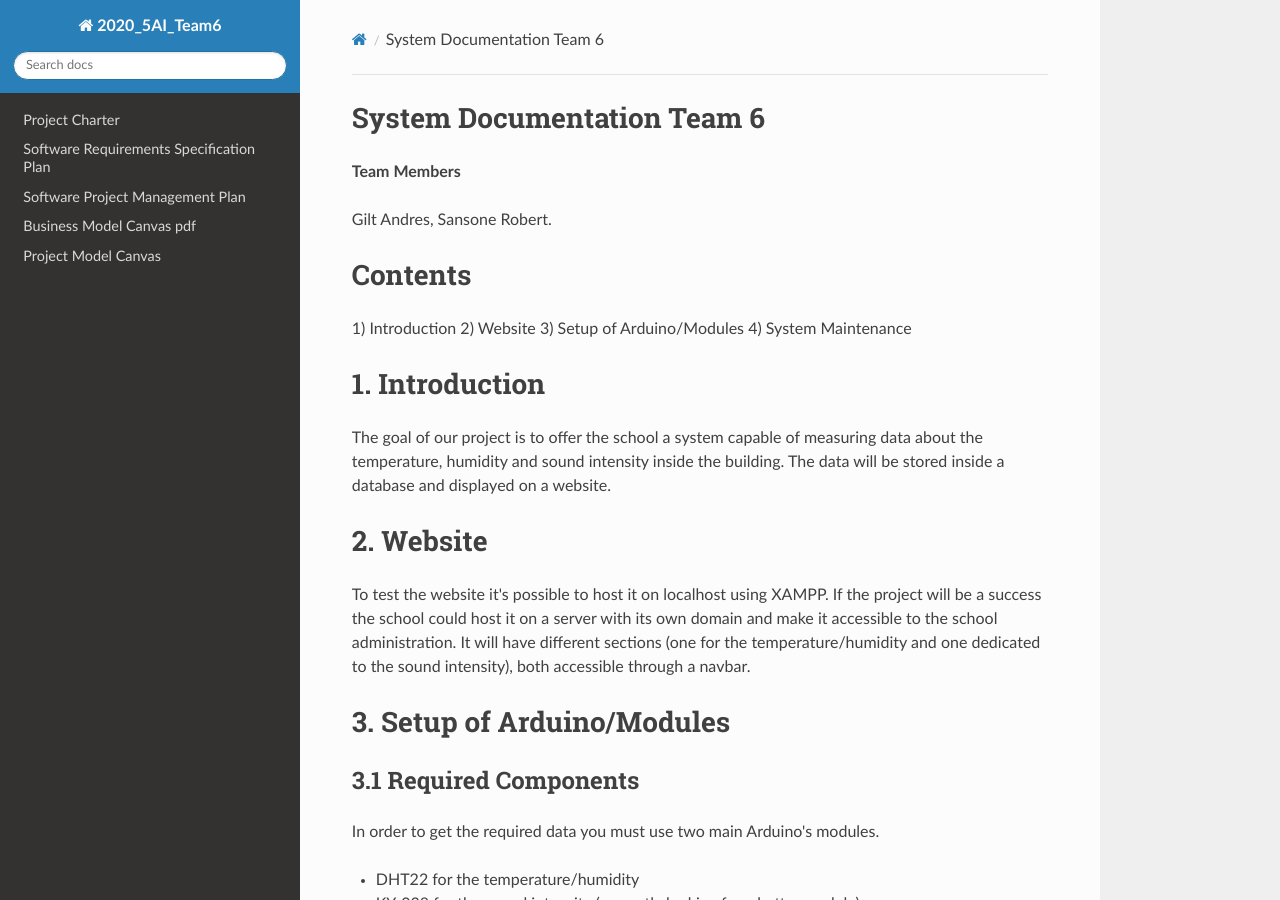
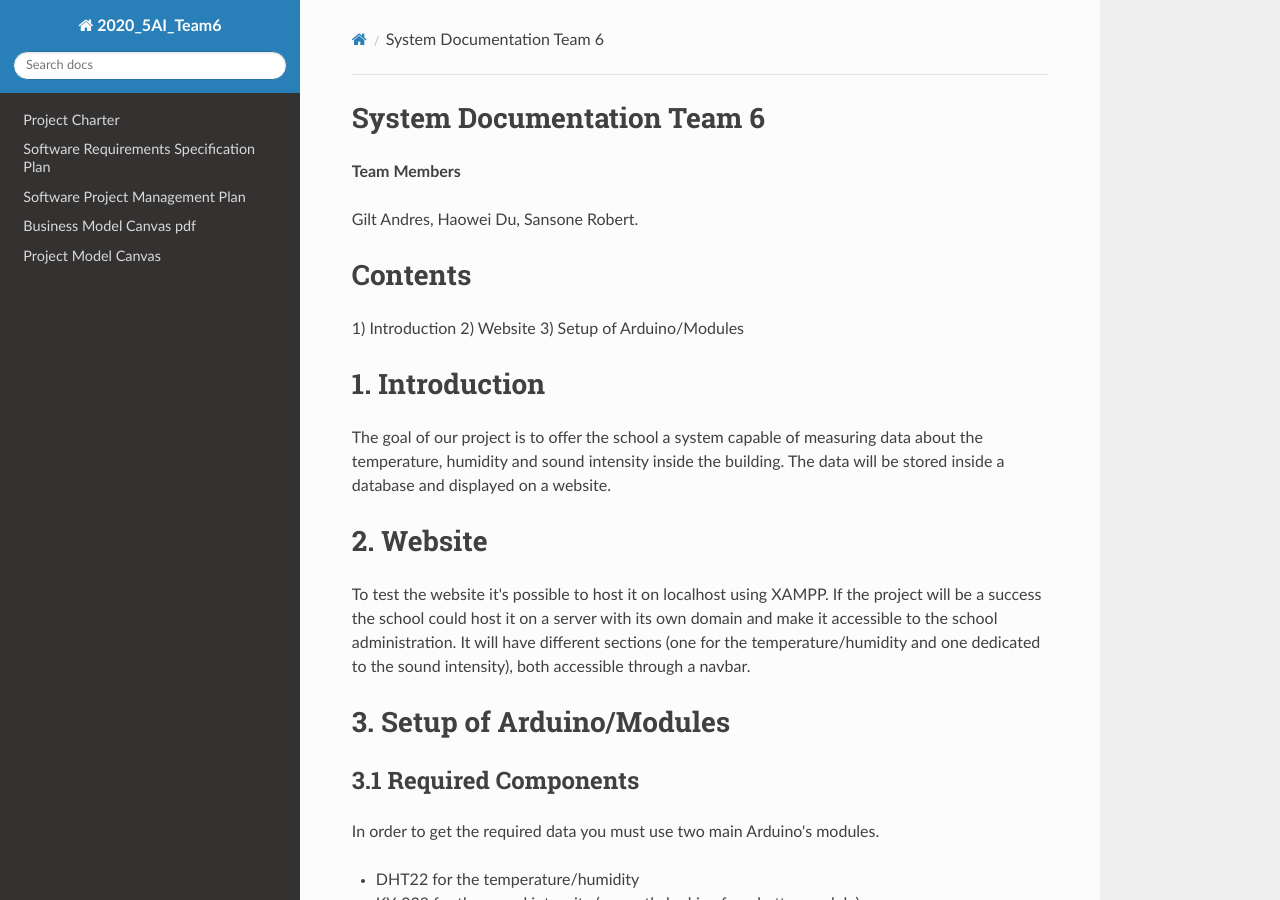
Before and after one commit to haoweydu/2020-5ai-team6-Du, an MkDocs documentation site: the page built from docs/System_Documentation.md, in a window 1280 px wide and 900 px high. Built offline with MkDocs 1.6.1, drawn with Linux system fonts in a browser that asks for light colours; nearby versions of some CDN libraries.

Commit message:
Update System_Documentation.md

```diff
--- a/docs/System_Documentation.md
+++ b/docs/System_Documentation.md
@@ -2,14 +2,13 @@
 
 **Team Members**
 
-Gilt Andres, Sansone Robert.
+Gilt Andres, Haowei Du, Sansone Robert.
 
 # Contents
 
 1) Introduction
 2) Website
 3) Setup of Arduino/Modules
-4) System Maintenance
 
 # 1. Introduction
 
```
